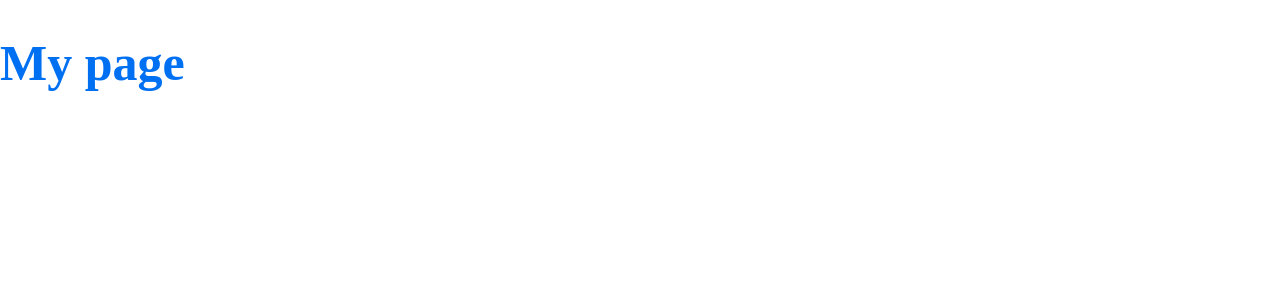
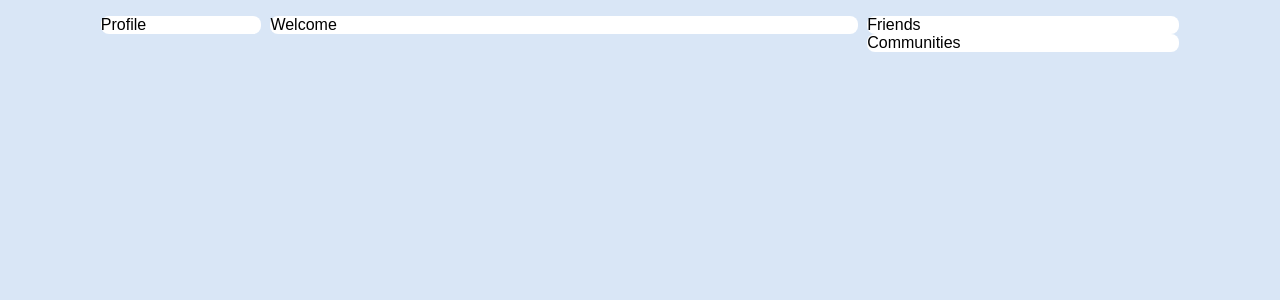
Before and after one commit to laizeferraz/alurakut, a Next.js app: page / in a window 1280 px wide. Shown: the top 300 px of the page. Built offline with nearby package versions, Linux system fonts and the light colour scheme.

Commit message:
grid structure created for home.

```diff
--- a/pages/_app.js
+++ b/pages/_app.js
@@ -1,18 +1,30 @@
-import { createGlobalStyle, ThemeProvider } from 'styled-components'
+import { createGlobalStyle, ThemeProvider } from "styled-components";
 
 const GlobalStyle = createGlobalStyle`
-  body {
+
+  * {
     margin: 0;
     padding: 0;
     box-sizing: border-box;
   }
-`
+
+  body {
+    font-family: sans-serif;
+    background-color: #d9e6f6 ;
+  }
+
+  #_next {
+    display: flex;
+    min-height: 100vh;
+    flex-direction: column;
+  }
+`;
 
 const theme = {
   colors: {
-    primary: '#0070f3',
+    primary: "#0070f3",
   },
-}
+};
 
 export default function App({ Component, pageProps }) {
   return (
@@ -22,5 +34,5 @@ export default function App({ Component, pageProps }) {
         <Component {...pageProps} />
       </ThemeProvider>
     </>
-  )
+  );
 }
--- a/pages/index.js
+++ b/pages/index.js
@@ -1,10 +1,51 @@
-import styled from 'styled-components'
+import styled from "styled-components";
 
-const Title = styled.h1`
-  font-size: 50px;
-  color: ${({ theme }) => theme.colors.primary};
-`
+// const Title = styled.h1`
+//   font-size: 50px;
+//   color: ${({ theme }) => theme.colors.primary};
+// `
+
+const Box = styled.div`
+  background: #fff;
+  border-radius: 0.5em;
+`;
+
+const MainGrid = styled.main`
+  width: 100%;
+  margin-left: auto;
+  margin-right: auto;
+  max-width: 31.25em;
+  grid-gap: 0.6em;
+  padding: 1em;
+
+  .profileArea {
+    display: none;
+    @media (min-width: 860px) {
+      display: block;
+    }
+  }
+
+  @media (min-width: 850px) {
+    max-width: 69.4em;
+    display: grid;
+    grid-template-areas: "profileArea welcomeArea profileRelationshipsArea";
+    grid-template-columns: 10em 1fr 19.5em;
+  }
+`;
 
 export default function Home() {
-  return <Title>My page</Title>
+  return (
+    <MainGrid>
+      <div className="profileArea">
+        <Box>Profile</Box>
+      </div>
+      <div className="welcomeArea">
+        <Box>Welcome</Box>
+      </div>
+      <div className="profileRelationshipsArea">
+        <Box>Friends</Box>
+        <Box>Communities</Box>
+      </div>
+    </MainGrid>
+  );
 }
```
